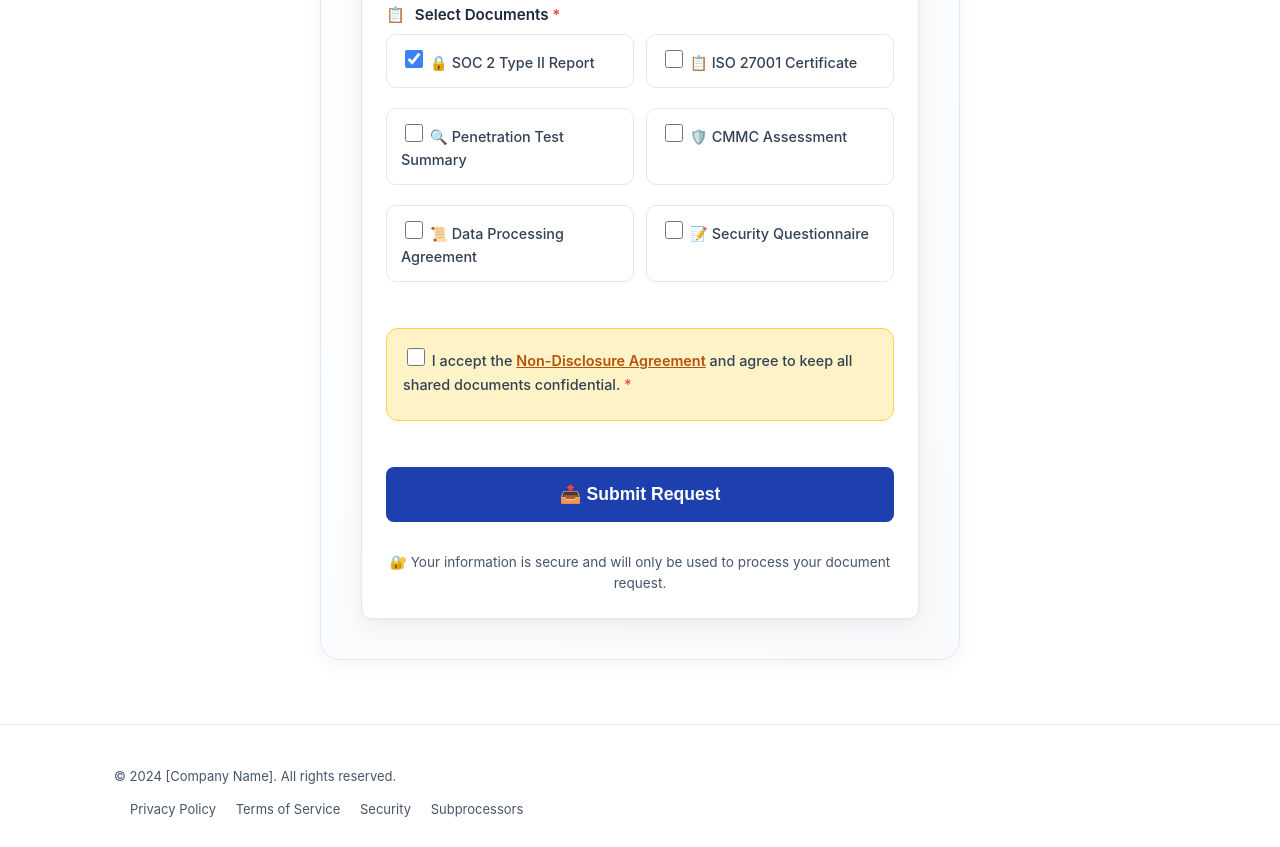
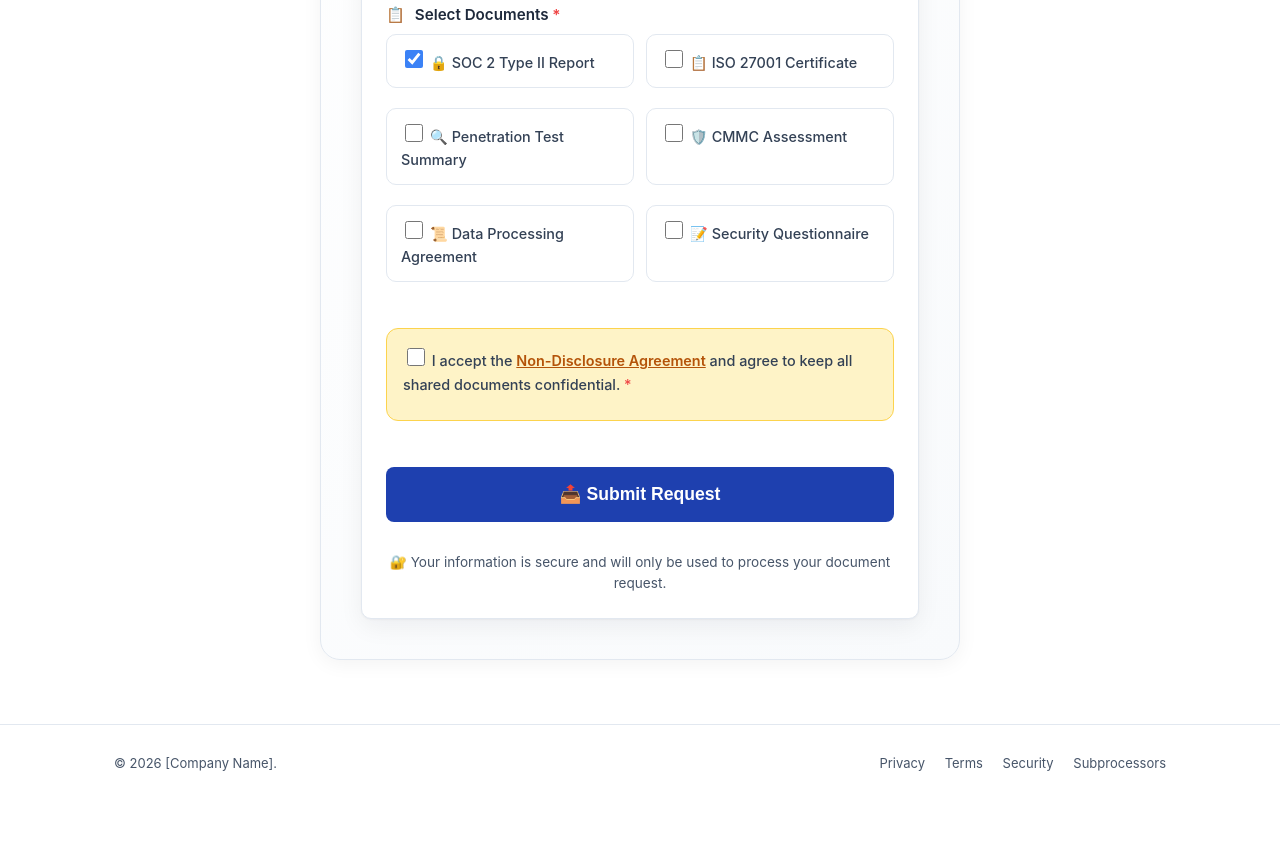
Before and after one commit to deepakantiya/trust-center, a website: page website/index.html in a window 1280 px wide. Shown: the part 4761-5608 px from the top of the page. After the commit the page ends 5562 px from the top, so only its background shows below. Drawn offline with nearby package versions, Linux system fonts and the light colour scheme.

Commit message:
fix: Update footer formatting to match site style
- Change copyright year from 2024 to dynamic year using JavaScript
- Use span instead of p for better formatting
- Shorten link text to match other pages
- Add footer-inner class for consistent styling

```diff
--- a/website/index.html
+++ b/website/index.html
@@ -1059,11 +1059,11 @@
   </div>
 
   <footer class="site-footer">
-    <div class="container">
-      <p>&copy; 2024 [Company Name]. All rights reserved.</p>
+    <div class="container footer-inner">
+      <span>© <span id="year"></span> [Company Name].</span>
       <nav>
-        <a href="privacy.html">Privacy Policy</a>
-        <a href="terms.html">Terms of Service</a>
+        <a href="privacy.html">Privacy</a>
+        <a href="terms.html">Terms</a>
         <a href="security.html">Security</a>
         <a href="subprocessors.html">Subprocessors</a>
       </nav>
@@ -1320,5 +1320,9 @@
         });
     </script>
 
+
+  <script>
+    document.getElementById('year').textContent = new Date().getFullYear();
+  </script>
 </body>
 </html>
```
